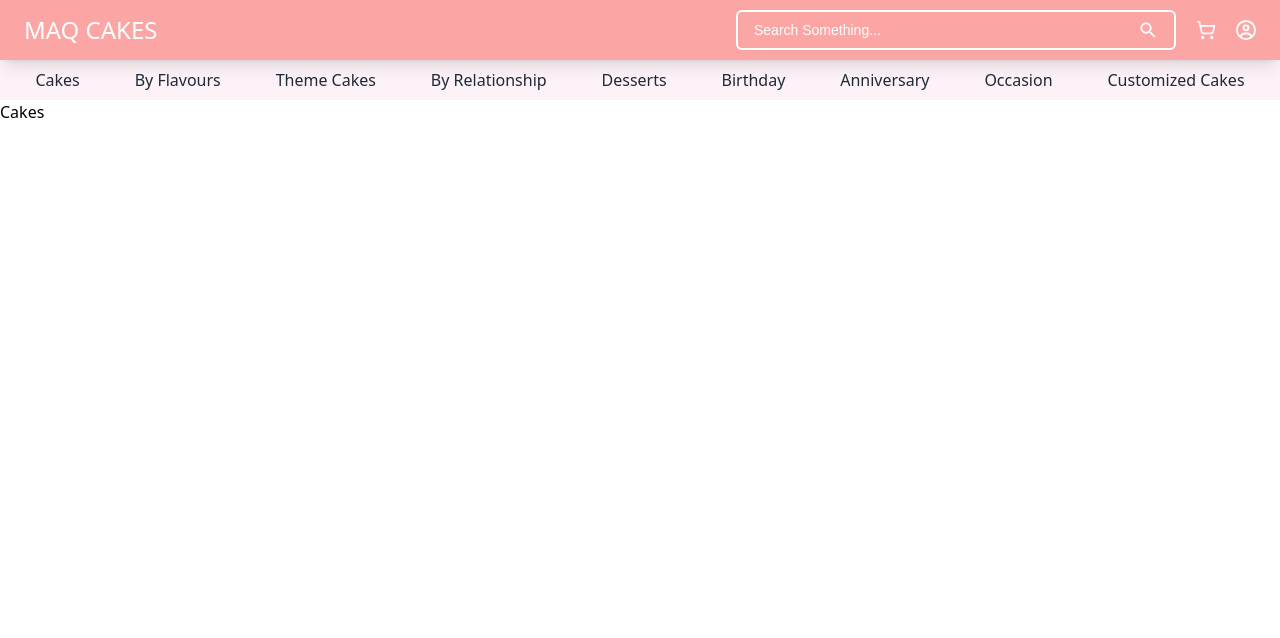
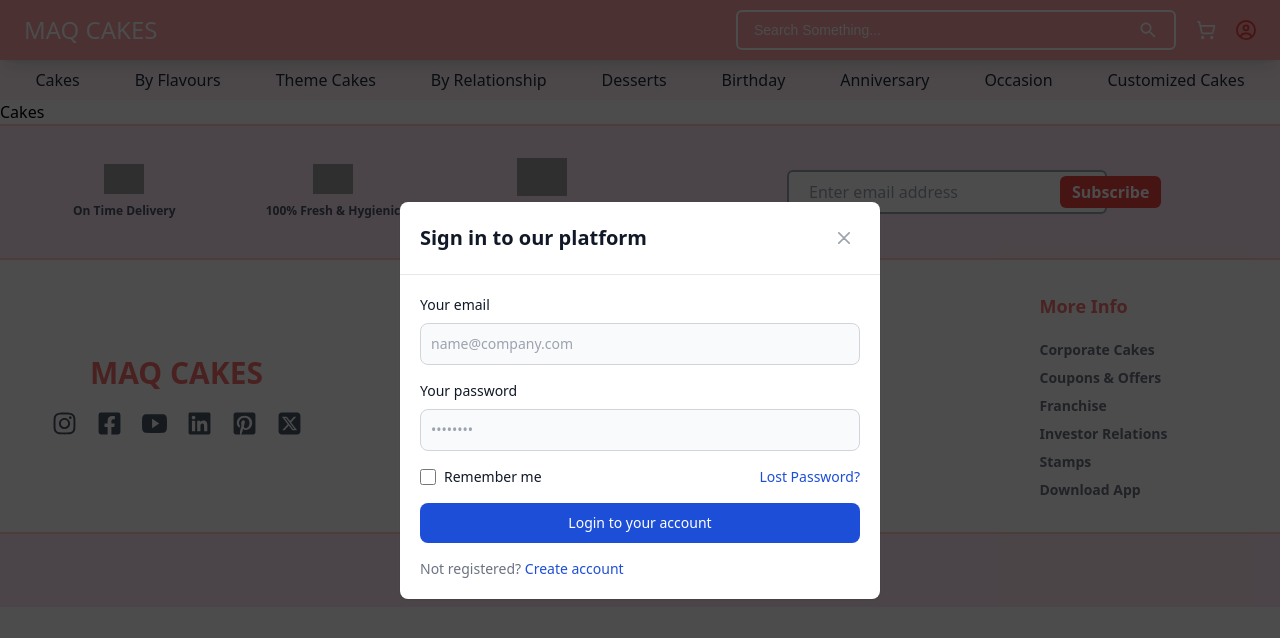
Before and after one commit to Nadeem1892/maq-cakes, a React (Create React App) app: page /cakes in a window 1280 px wide. Both pictures are taken after a click on the icon 1246 px from the left and 30 px from the top of the page. Shown: the top 638 px of the page. Built offline with nearby package versions, Linux system fonts and the light colour scheme; grey boxes are pictures that could not be loaded.

Commit message:
Add section

```diff
--- /dev/null
+++ b/src/Components/Modals/Modal.tsx
@@ -0,0 +1,145 @@
+import React, { useState } from 'react';
+import { FaRegCircleUser } from "react-icons/fa6";
+
+const Modal = () => {
+  const [isOpen, setIsOpen] = useState(false);
+  const [isClicked, setIsClicked] = useState(false);
+
+  const toggleModal = () => {
+    setIsOpen(!isOpen);
+    setIsClicked(!isClicked); // Toggle clicked state
+  };
+
+  return (
+    <>
+
+          {/* Icon with click event */}
+      <FaRegCircleUser
+        onClick={toggleModal}
+        className={`text-xl block focus:outline-none ${
+          isClicked ? 'text-red-500' : 'text-white'
+        }`}
+      />
+
+
+      {/* Modal */}
+      {isOpen && (
+        <div
+          id="authentication-modal"
+
+          className="fixed top-0 right-0 left-0 z-50 flex justify-center items-center w-full h-screen bg-black bg-opacity-70 "
+        >
+          <div className="relative p-4 w-full max-w-lg max-h-full">
+            {/* Modal Content */}
+            <div className="relative bg-white rounded-lg shadow dark:bg-gray-700">
+              {/* Modal Header */}
+              <div className="flex items-center justify-between p-4 md:p-5 border-b rounded-t dark:border-gray-600">
+                <h3 className="text-xl font-semibold text-gray-900 dark:text-white">
+                  Sign in to our platform
+                </h3>
+                <button
+                  type="button"
+                  onClick={toggleModal}
+                  className="text-gray-400 bg-transparent hover:bg-gray-200 hover:text-gray-900 rounded-lg text-sm w-8 h-8 inline-flex justify-center items-center dark:hover:bg-gray-600 dark:hover:text-white"
+                >
+                  <svg
+                    className="w-3 h-3"
+                    aria-hidden="true"
+                    xmlns="http://www.w3.org/2000/svg"
+                    fill="none"
+                    viewBox="0 0 14 14"
+                  >
+                    <path
+                      stroke="currentColor"
+                      strokeLinecap="round"
+                      strokeLinejoin="round"
+                      strokeWidth="2"
+                      d="m1 1 6 6m0 0 6 6M7 7l6-6M7 7l-6 6"
+                    />
+                  </svg>
+                  <span className="sr-only">Close modal</span>
+                </button>
+              </div>
+
+              {/* Modal Body */}
+              <div className="p-4 md:p-5">
+                <form className="space-y-4" action="#">
+                  <div>
+                    <label
+                      htmlFor="email"
+                      className="block mb-2 text-sm font-medium text-gray-900 dark:text-white"
+                    >
+                      Your email
+                    </label>
+                    <input
+                      type="email"
+                      id="email"
+                      className="bg-gray-50 border border-gray-300 text-gray-900 text-sm rounded-lg focus:ring-blue-500 focus:border-blue-500 block w-full p-2.5 dark:bg-gray-600 dark:border-gray-500 dark:placeholder-gray-400 dark:text-white"
+                      placeholder="name@company.com"
+                      required
+                    />
+                  </div>
+                  <div>
+                    <label
+                      htmlFor="password"
+                      className="block mb-2 text-sm font-medium text-gray-900 dark:text-white"
+                    >
+                      Your password
+                    </label>
+                    <input
+                      type="password"
+                      id="password"
+                      placeholder="••••••••"
+                      className="bg-gray-50 border border-gray-300 text-gray-900 text-sm rounded-lg focus:ring-blue-500 focus:border-blue-500 block w-full p-2.5 dark:bg-gray-600 dark:border-gray-500 dark:placeholder-gray-400 dark:text-white"
+                      required
+                    />
+                  </div>
+                  <div className="flex justify-between">
+                    <div className="flex items-start">
+                      <div className="flex items-center h-5">
+                        <input
+                          id="remember"
+                          type="checkbox"
+                          className="w-4 h-4 border border-gray-300 rounded bg-gray-50 focus:ring-3 focus:ring-blue-300 dark:bg-gray-600 dark:border-gray-500 dark:focus:ring-blue-600 dark:ring-offset-gray-800 dark:focus:ring-offset-gray-800"
+                        />
+                      </div>
+                      <label
+                        htmlFor="remember"
+                        className="ms-2 text-sm font-medium text-gray-900 dark:text-gray-300"
+                      >
+                        Remember me
+                      </label>
+                    </div>
+                    <a
+                      href="/"
+                      className="text-sm text-blue-700 hover:underline dark:text-blue-500"
+                    >
+                      Lost Password?
+                    </a>
+                  </div>
+                  <button
+                    type="submit"
+                    className="w-full text-white bg-blue-700 hover:bg-blue-800 focus:ring-4 focus:outline-none focus:ring-blue-300 font-medium rounded-lg text-sm px-5 py-2.5 text-center dark:bg-blue-600 dark:hover:bg-blue-700 dark:focus:ring-blue-800"
+                  >
+                    Login to your account
+                  </button>
+                  <div className="text-sm font-medium text-gray-500 dark:text-gray-300">
+                    Not registered?{' '}
+                    <a
+                      href="/#"
+                      className="text-blue-700 hover:underline dark:text-blue-500"
+                    >
+                      Create account
+                    </a>
+                  </div>
+                </form>
+              </div>
+            </div>
+          </div>
+        </div>
+      )}
+    </>
+  );
+};
+
+export default Modal;
--- /dev/null
+++ b/src/Screens/Auth/Login.tsx
@@ -0,0 +1,61 @@
+
+
+type Props = {
+  closeModal: () => void;
+};
+
+function Login({ closeModal }: Props) {
+  return (
+    <div className="flex items-center justify-center fixed top-0 left-0 bottom-0 right-0 z-50 w-full h-full bg-black bg-opacity-50">
+      <div className="bg-white shadow-lg rounded-lg p-8 w-full max-w-md relative">
+        {/* Close Button */}
+        <button
+          className="absolute top-2 right-2 text-gray-600 hover:text-gray-900"
+          onClick={closeModal}
+        >
+          X
+        </button>
+
+        <h1 className="text-2xl font-semibold text-gray-800 mb-6 text-center">
+          Customer Data
+        </h1>
+
+        {/* Name Field */}
+        <div className="mb-4">
+          <input
+            type="text"
+            placeholder="Customer Name"
+            className="w-full p-3 border rounded-lg focus:ring-2 focus:ring-blue-500 transition duration-150 ease-in-out"
+          />
+        </div>
+
+        {/* Mobile Number Field */}
+        <div className="mb-4">
+          <input
+            type="text"
+            placeholder="Customer Mobile Number"
+            className="w-full p-3 border rounded-lg focus:ring-2 focus:ring-blue-500 transition duration-150 ease-in-out"
+          />
+        </div>
+
+        {/* Address Field */}
+        <div className="mb-6">
+          <input
+            type="text"
+            placeholder="Customer Address"
+            className="w-full p-3 border rounded-lg focus:ring-2 focus:ring-blue-500 transition duration-150 ease-in-out"
+          />
+        </div>
+
+        {/* Submit Button */}
+        <div className="text-center">
+          <button className="w-full py-3 bg-blue-600 text-white rounded-lg hover:bg-blue-500 transition-all duration-200">
+            Login
+          </button>
+        </div>
+      </div>
+    </div>
+  );
+}
+
+export default Login;
--- a/src/Screens/Header/Header.tsx
+++ b/src/Screens/Header/Header.tsx
@@ -1,10 +1,12 @@
 import React, { useState } from "react";
 import { HiMenuAlt1 } from "react-icons/hi";
 import { LuShoppingCart } from "react-icons/lu";
-import { FaRegCircleUser } from "react-icons/fa6";
 import { IoMdSearch, IoMdClose } from "react-icons/io";
 import NavBar from "../NavBar";
-// import { Link } from "react-router-dom";
+import Modal from "../../Components/Modals/Modal";
+
+
+
 
 const Header = () => {
   const [isNavOpen, setIsNavOpen] = useState(false);
@@ -44,7 +46,8 @@
           {/* Cart and User Icons */}
           <IoMdSearch className="lg:hidden text-[25px] text-white cursor-pointer md:block" />
           <LuShoppingCart className="text-xl" />
-          <FaRegCircleUser className="text-xl" />
+          {/* User Model */}
+          <Modal/>
         </div>
       </header>
 
--- a/src/Screens/Landing.tsx
+++ b/src/Screens/Landing.tsx
@@ -1,4 +1,3 @@
-import React from "react";
 import MyCarousel from "../Components/MyCarousel";
 import Heading from "../Atoms/Heading";
 import SurpriseSection from "../Components/SurpriseSection";
@@ -8,11 +7,18 @@
 import TrendingCakes from "../Components/TrendingCakes";
 import DesignerCakes from "../Components/DesignerCakes";
 import LookingforSomething from "../Components/LookingforSomething";
-import Footer from "./Footer/Footer";
+import { Outlet } from "react-router-dom";
+
 
 const Landing = () => {
+
+
+
   return (
-    <div className="flex flex-col gap-5 mt-20 overflow-hidden lg:mt-5">
+    <div className={` relative flex flex-col gap-5 mt-20 overflow-hidden lg:mt-5`}>
+      <div>
+        <Outlet/>
+      </div>
       {/* Section 1 */}
       <div className="px-4">
         <MyCarousel />
@@ -94,10 +100,7 @@
       </div>
 
 
-      {/* Section 8 Footer */}
-      <div className="">
-      <Footer/>
-      </div>
+
     </div>
   );
 };
--- a/src/Screens/Layout.tsx
+++ b/src/Screens/Layout.tsx
@@ -1,18 +1,22 @@
-import React from "react";
+
 import Header from "./Header/Header";
-
 import { Outlet } from "react-router-dom";
+import Footer from "./Footer/Footer";
 
 const Layout = () => {
 
+
   return (
-<div className='flex flex-col'>
+<div className={`flex  flex-col`}>
     <Header/>
 
      {/* Main Content */}
      <main className="bg-white">
+
       <Outlet/>
     </main>
+
+    <Footer/>
 </div>
   )
 }
```
Also changed, not shown: src/Routing/PageRoutes.tsx (+3 -5 lines).
